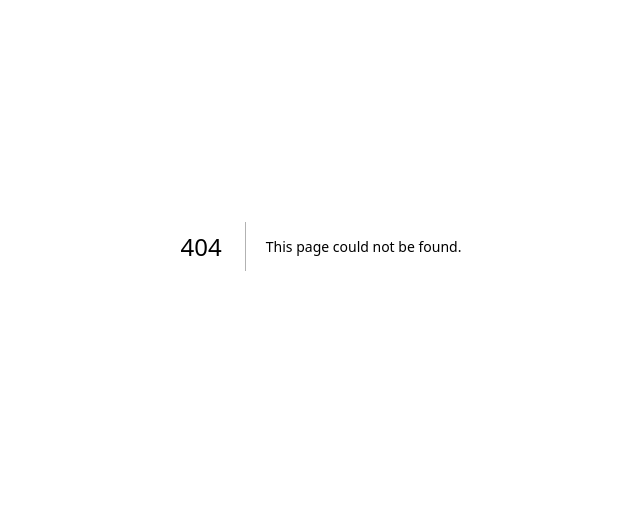
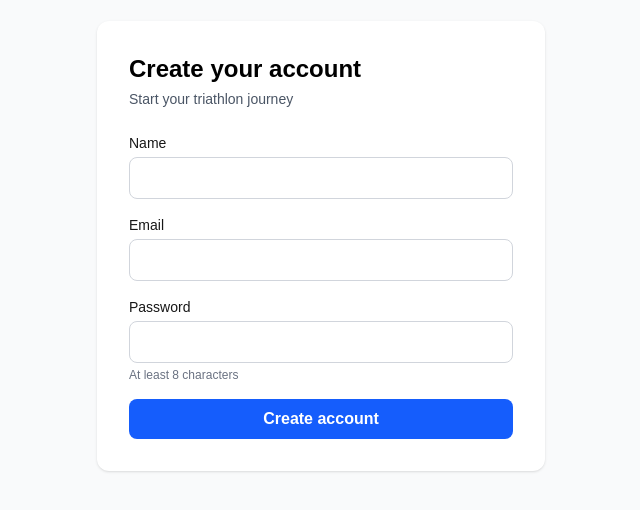
Before and after one commit to Ashfaaq-cmd/TrISync-Web-App, a Next.js app: page /register in a window 1280 px wide. Before the commit this address had no page. Shown: the part 154-664 px from the top of the page, without its empty margins (319-959 px from the left). Built offline with nearby package versions, Linux system fonts and the light colour scheme; no server answers.

Commit message:
first auth testing

```diff
--- /dev/null
+++ b/src/app/api/auth/[...nextauth]/route.ts
@@ -0,0 +1,3 @@
+import { handlers } from "@/auth"
+
+export const { GET, POST } = handlers
--- /dev/null
+++ b/src/app/register/actions.ts
@@ -0,0 +1,52 @@
+"use server"
+
+import { AuthError } from "next-auth"
+import bcrypt from "bcryptjs"
+import { z } from "zod"
+import { prisma } from "@/lib/prisma"
+import { signIn } from "@/auth"
+
+const registerSchema = z.object({
+  name: z.string().trim().min(2, "Name must be at least 2 characters"),
+  email: z.email("Enter a valid email address"),
+  password: z.string().min(8, "Password must be at least 8 characters"),
+})
+
+export type RegisterState = { error?: string } | undefined
+
+export async function registerUser(
+  _previousState: RegisterState,
+  formData: FormData
+): Promise<RegisterState> {
+  // Validate on the server even though the form also checks in the browser
+  const parsed = registerSchema.safeParse({
+    name: formData.get("name"),
+    email: formData.get("email"),
+    password: formData.get("password"),
+  })
+  if (!parsed.success) {
+    return { error: parsed.error.issues[0].message }
+  }
+
+  const { name, password } = parsed.data
+  const email = parsed.data.email.toLowerCase()
+
+  const existingUser = await prisma.user.findUnique({ where: { email } })
+  if (existingUser) {
+    return { error: "An account with this email already exists" }
+  }
+
+  //hash password
+  const hashedPassword = await bcrypt.hash(password, 12)
+  await prisma.user.create({ data: { name, email, hashedPassword } })
+
+  // Log new user
+  try {
+    await signIn("credentials", { email, password, redirectTo: "/" })
+  } catch (error) {
+    if (error instanceof AuthError) {
+      return { error: "Account created, but automatic login failed. Please log in." }
+    }
+    throw error
+  }
+}
--- /dev/null
+++ b/src/app/register/page.tsx
@@ -0,0 +1,15 @@
+import RegisterForm from "./register-form"
+
+export default function RegisterPage() {
+  return (
+    <main className="flex min-h-screen items-center justify-center bg-gray-50 p-4">
+      <div className="w-full max-w-md rounded-xl bg-white p-8 shadow">
+        <h1 className="text-2xl font-bold text-black">Create your account</h1>
+        <p className="mb-6 mt-1 text-sm text-gray-600">
+          Start your triathlon journey
+        </p>
+        <RegisterForm />
+      </div>
+    </main>
+  )
+}
--- /dev/null
+++ b/src/app/register/register-form.tsx
@@ -0,0 +1,69 @@
+"use client"
+
+import { useActionState } from "react"
+import { registerUser } from "./actions"
+
+export default function RegisterForm() {
+  const [state, formAction, pending] = useActionState(registerUser, undefined)
+
+  return (
+    <form action={formAction} className="space-y-4">
+      <div>
+        <label htmlFor="name" className="block text-sm font-medium">
+          Name
+        </label>
+        <input
+          id="name"
+          name="name"
+          type="text"
+          required
+          autoComplete="name"
+          className="mt-1 w-full rounded-lg border border-gray-300 px-3 py-2"
+        />
+      </div>
+
+      <div>
+        <label htmlFor="email" className="block text-sm font-medium">
+          Email
+        </label>
+        <input
+          id="email"
+          name="email"
+          type="email"
+          required
+          autoComplete="email"
+          className="mt-1 w-full rounded-lg border border-gray-300 px-3 py-2"
+        />
+      </div>
+
+      <div>
+        <label htmlFor="password" className="block text-sm font-medium">
+          Password
+        </label>
+        <input
+          id="password"
+          name="password"
+          type="password"
+          required
+          autoComplete="new-password"
+          className="mt-1 w-full rounded-lg border border-gray-300 px-3 py-2"
+        />
+        <p className="mt-1 text-xs text-gray-500">At least 8 characters</p>
+      </div>
+
+      {state?.error && (
+        <p role="alert" className="text-sm text-red-600">
+          {state.error}
+        </p>
+      )}
+
+      <button
+        type="submit"
+        disabled={pending}
+        className="w-full rounded-lg bg-blue-600 py-2 font-semibold text-white disabled:opacity-60"
+      >
+        {pending ? "Creating account..." : "Create account"}
+      </button>
+    </form>
+  )
+}
--- /dev/null
+++ b/src/auth.ts
@@ -0,0 +1,52 @@
+import NextAuth from "next-auth"
+import Credentials from "next-auth/providers/credentials"
+import { PrismaAdapter } from "@auth/prisma-adapter"
+import bcrypt from "bcryptjs"
+import { z } from "zod"
+import { prisma } from "@/lib/prisma"
+
+const loginSchema = z.object({
+  email: z.email(),
+  password: z.string().min(8),
+})
+
+export const { handlers, signIn, signOut, auth } = NextAuth({
+  adapter: PrismaAdapter(prisma),
+  // Credentials login only works with JWT sessions
+  session: { strategy: "jwt" },
+  providers: [
+    Credentials({
+      credentials: {
+        email: {},
+        password: {},
+      },
+      async authorize(credentials) {
+        // Check the input is valid before touching the database
+        const parsed = loginSchema.safeParse(credentials)
+        if (!parsed.success) return null
+
+        const user = await prisma.user.findUnique({
+          where: { email: parsed.data.email.toLowerCase() },
+        })
+
+        // Google-only accounts have no password, so they can't log in here
+        if (!user?.hashedPassword) return null
+
+        const passwordMatches = await bcrypt.compare(
+          parsed.data.password,
+          user.hashedPassword
+        )
+        if (!passwordMatches) return null
+
+        return { id: user.id, name: user.name, email: user.email }
+      },
+    }),
+  ],
+  callbacks: {
+    // Make the user's id available on session.user
+    session({ session, token }) {
+      if (token.sub) session.user.id = token.sub
+      return session
+    },
+  },
+})
```
